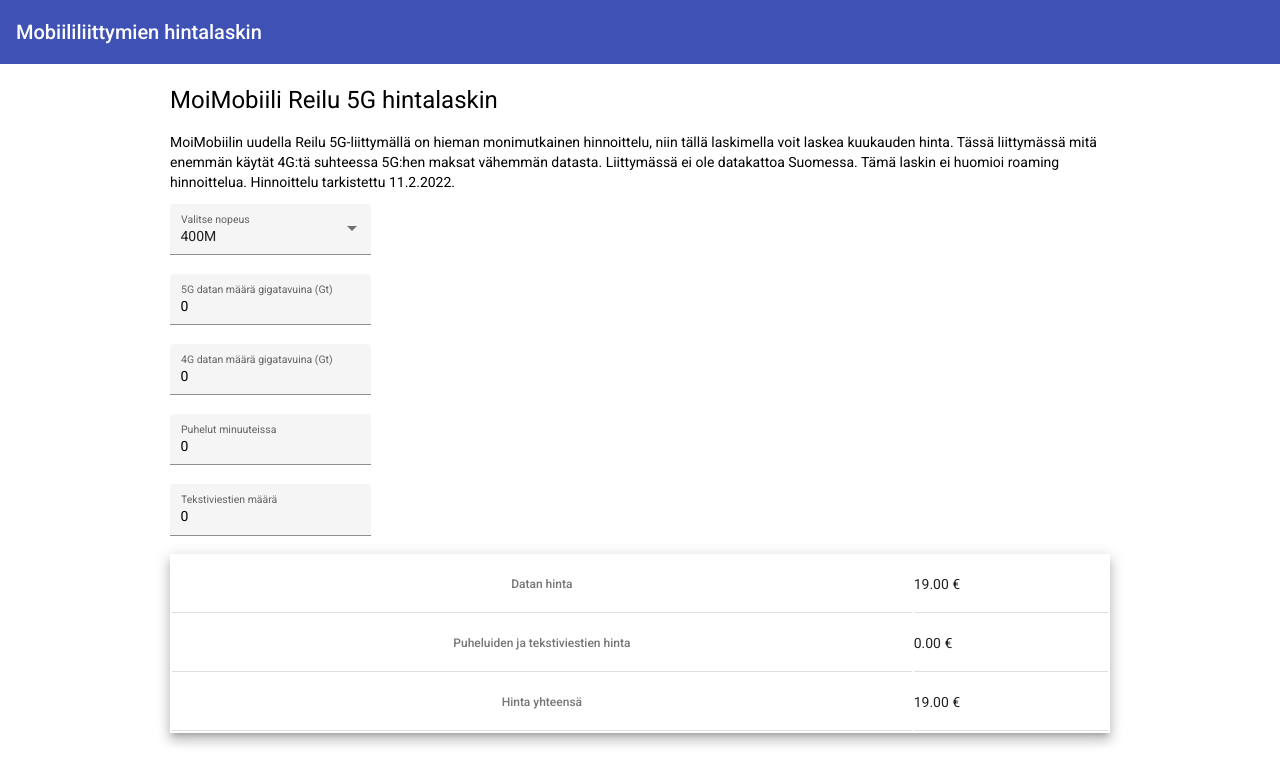
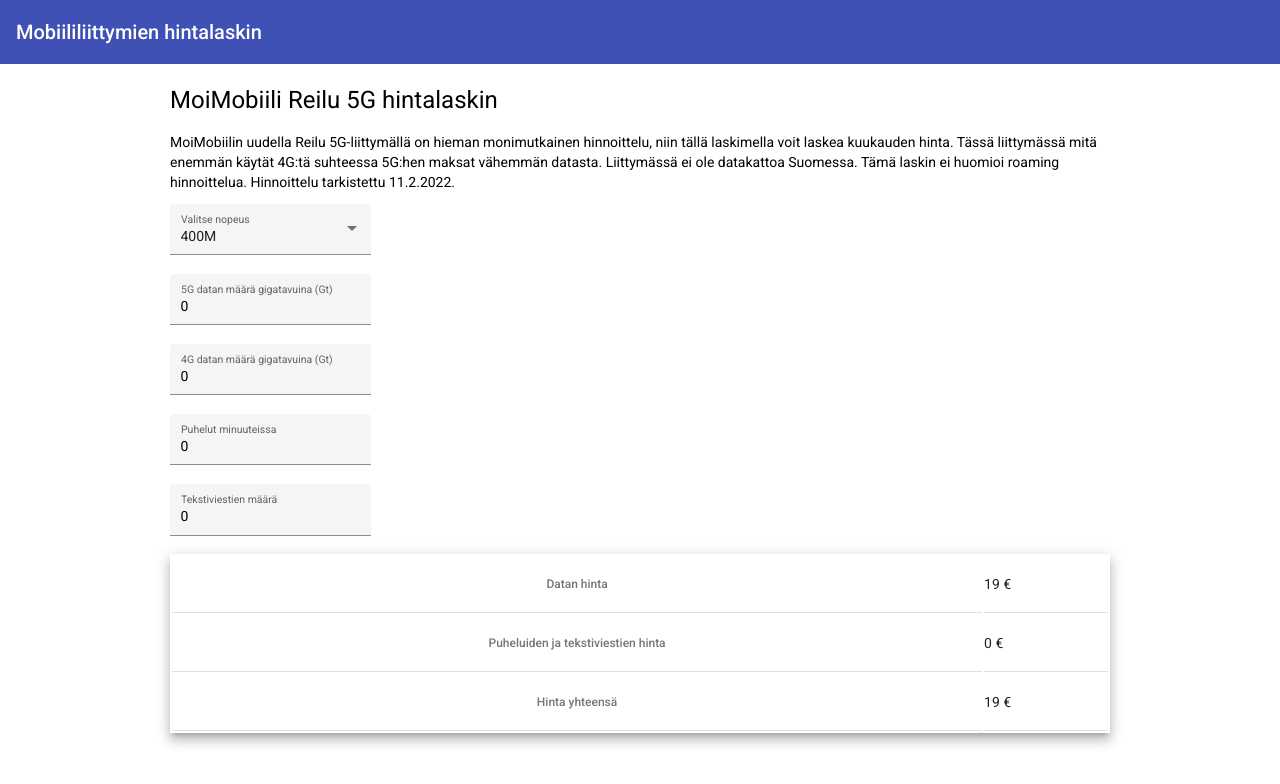
Before and after one commit to olkitu/fin-mobile-plan-pricing-calculator, an Angular app: page / in a window 1280 px wide. Shown: the top 784 px of the page. Built offline with nearby package versions, Linux system fonts and the light colour scheme.

Commit message:
Max 2 decimal in output values

```diff
--- a/src/app/app.component.html
+++ b/src/app/app.component.html
@@ -40,15 +40,15 @@
     <table class="mat-table mat-elevation-z8">
       <tr>
         <th class="mat-header-cell">Datan hinta</th>
-        <td class="mat-cell">{{formMoiMobiiliReilu5GOutput.monthlyCostData | number : '1.2-2'}} €</td>
+        <td class="mat-cell">{{formMoiMobiiliReilu5GOutput.monthlyCostData | number : '1.0-2'}} €</td>
       </tr>
       <tr>
         <th class="mat-header-cell">Puheluiden ja tekstiviestien hinta</th>
-        <td class="mat-cell">{{formMoiMobiiliReilu5GOutput.monthlyCostCallSMS | number : '1.2-2'}} €</td>
+        <td class="mat-cell">{{formMoiMobiiliReilu5GOutput.monthlyCostCallSMS | number : '1.0-2'}} €</td>
       </tr>
       <tr>
         <th class="mat-header-cell">Hinta yhteensä</th>
-        <td class="mat-cell">{{formMoiMobiiliReilu5GOutput.monthlyCostSummary | number : '1.2-2'}} €</td>
+        <td class="mat-cell">{{formMoiMobiiliReilu5GOutput.monthlyCostSummary | number : '1.0-2'}} €</td>
       </tr>
     </table>
   </div>
```
